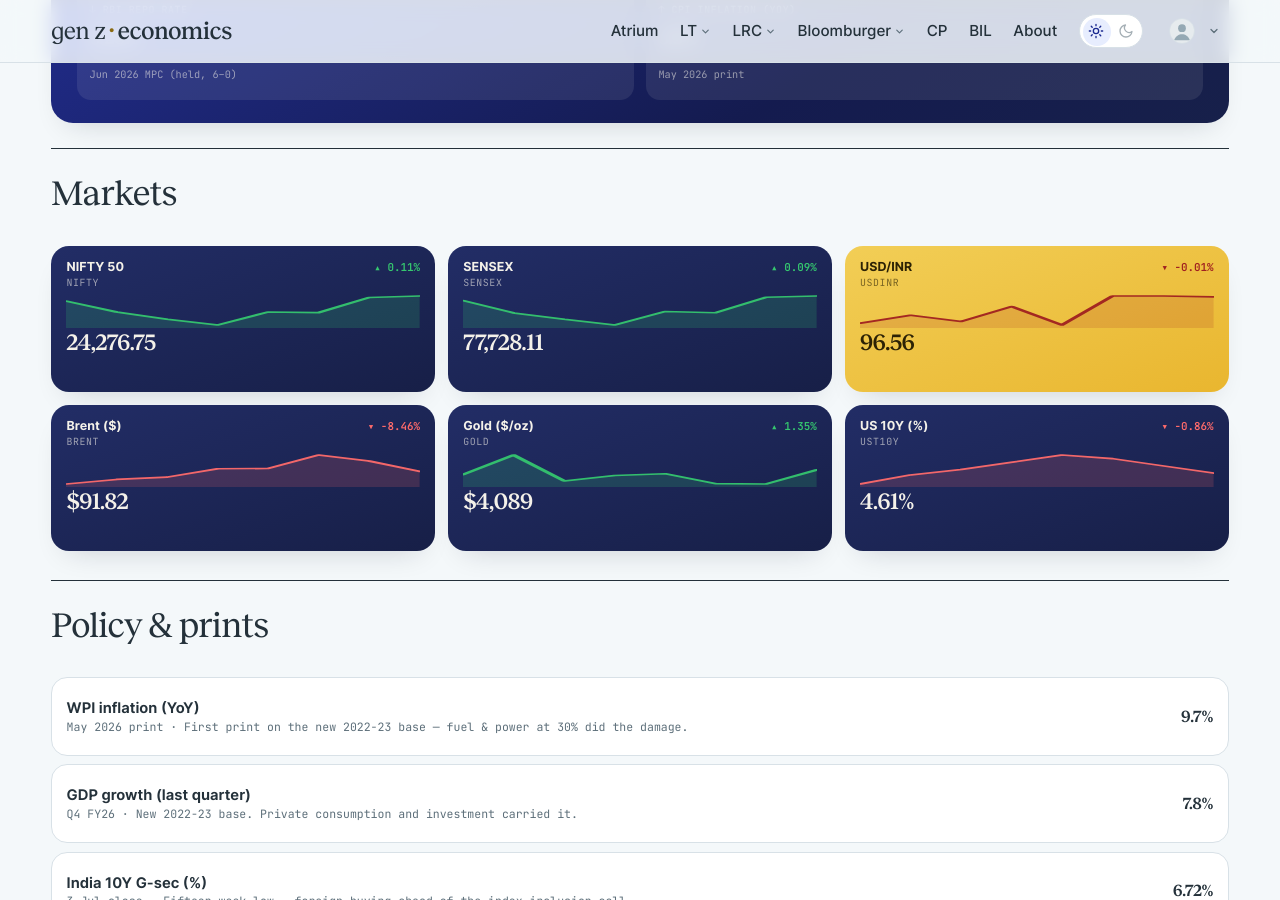
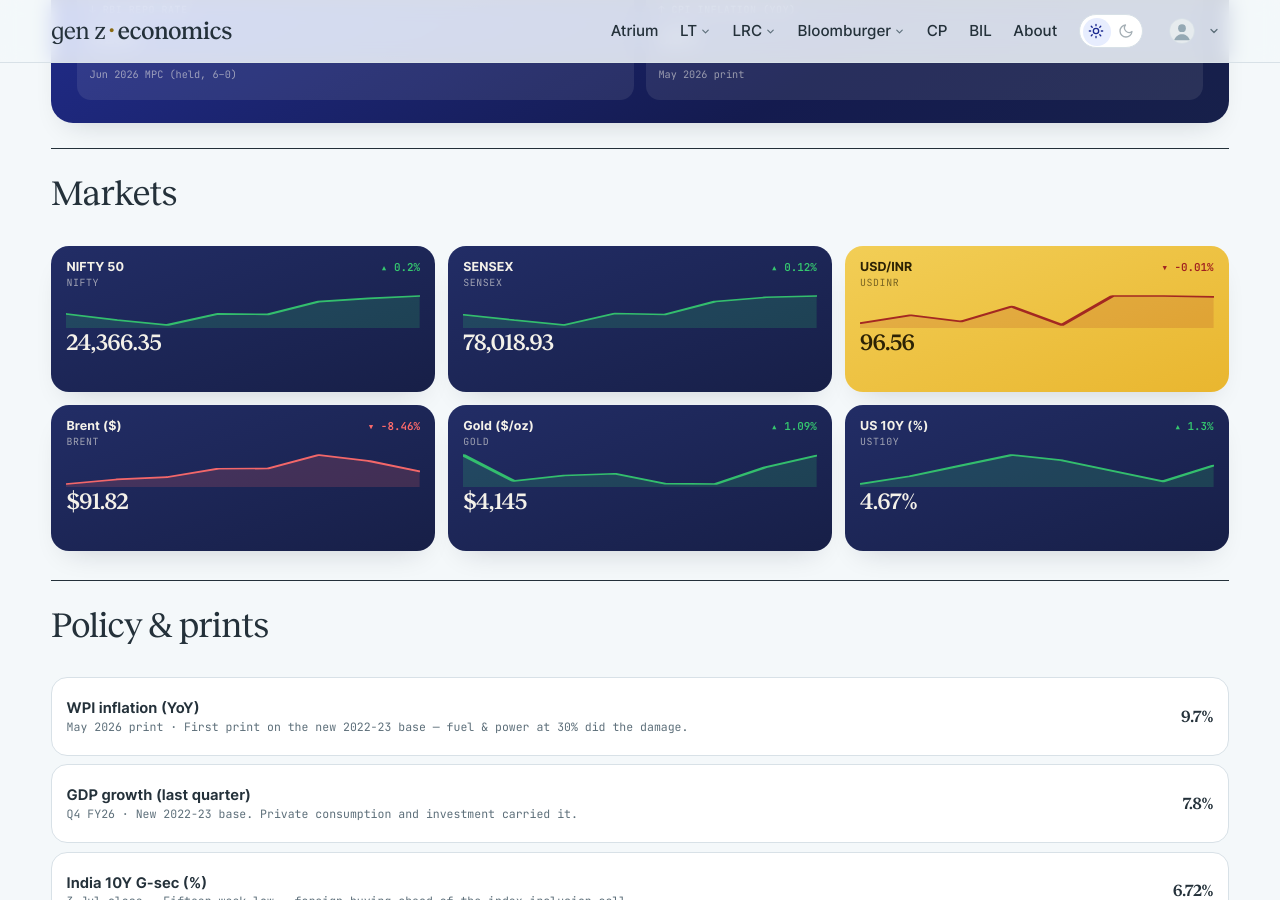
Before and after one commit to harsharya7021/genz-economics.com, a Jekyll site: the page built from macro-watch.html, in a window 1280 px wide and 900 px high, scrolled down 599 px. Built offline with Jekyll 4.4.1, drawn with Linux system fonts in a browser that asks for light colours; comment, search, counter and statistics services are not loaded.

Commit message:
data: morning market refresh

```diff
--- a/_data/macro.json
+++ b/_data/macro.json
@@ -1,34 +1,34 @@
 {
-  "as_of": "30 Jul 2026 close",
+  "as_of": "31 Jul 2026 close",
   "auto": {
     "nifty": {
       "label": "NIFTY 50",
-      "v": "24,276.75",
-      "chg": 0.11,
+      "v": "24,366.35",
+      "chg": 0.2,
       "spark": [
-        24187.699,
         23996.25,
         23869.6,
         23767.449,
         23995.949,
         23985.35,
         24250.199,
-        24276.75
+        24317.15,
+        24366.35
       ]
     },
     "sensex": {
       "label": "SENSEX",
-      "v": "77,728.11",
-      "chg": 0.09,
+      "v": "78,018.93",
+      "chg": 0.12,
       "spark": [
-        77470.109,
         76755.047,
         76391.391,
         76059.773,
         76835.781,
         76765.922,
         77654.602,
-        77728.109
+        77928.148,
+        78018.93
       ]
     },
     "usdinr": {
@@ -63,32 +63,32 @@
     },
     "gold": {
       "label": "Gold ($/oz)",
-      "v": "$4,089",
-      "chg": 1.35,
+      "v": "$4,145",
+      "chg": 1.09,
       "spark": [
-        4071.1,
         4146.9,
         4046.6,
         4067.6,
         4074.5,
         4036.3,
         4034.7,
-        4089.3
+        4100.1,
+        4144.7
       ]
     },
     "ust10y": {
       "label": "US 10Y (%)",
-      "v": "4.61%",
-      "chg": -0.86,
+      "v": "4.67%",
+      "chg": 1.3,
       "spark": [
-        4.55,
         4.6,
         4.63,
         4.67,
         4.71,
         4.69,
         4.65,
-        4.61
+        4.61,
+        4.67
       ]
     }
   },
--- a/_data/markets.yml
+++ b/_data/markets.yml
@@ -2,38 +2,38 @@
 # USD/INR) are refreshed each weekday morning by the market-data workflow;
 # the India 10Y G-Sec line is maintained by hand. Do not hand-edit the
 # live tickers — the job overwrites them.
-as_of: 30 Jul 2026
+as_of: 31 Jul 2026
 tickers:
 - symbol: NIFTY 50
   code: ^NSEI
-  value: 24,276.75
-  change: '+26.55'
-  pct: +0.11%
+  value: 24,366.35
+  change: '+49.20'
+  pct: +0.20%
   dir: up
   spark:
-  - 24187.699
   - 23996.25
   - 23869.6
   - 23767.449
   - 23995.949
   - 23985.35
   - 24250.199
-  - 24276.75
+  - 24317.15
+  - 24366.35
 - symbol: SENSEX
   code: BSE
-  value: 77,728.11
-  change: '+73.51'
-  pct: +0.09%
+  value: 78,018.93
+  change: '+90.78'
+  pct: +0.12%
   dir: up
   spark:
-  - 77470.109
   - 76755.047
   - 76391.391
   - 76059.773
   - 76835.781
   - 76765.922
   - 77654.602
-  - 77728.109
+  - 77928.148
+  - 78018.93
 - symbol: USD / INR
   code: FX
   value: '96.56'
```
